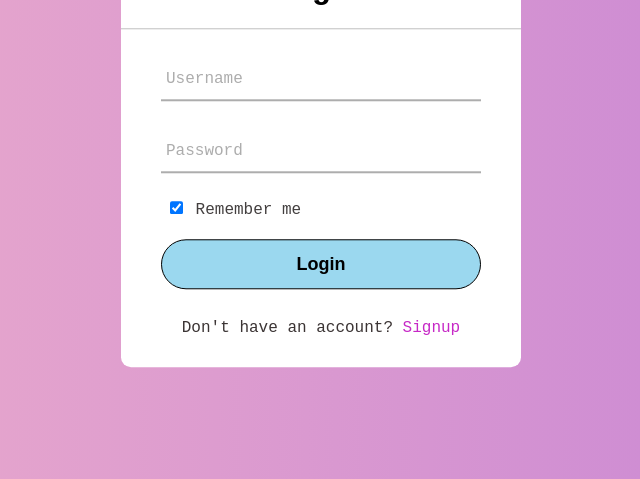
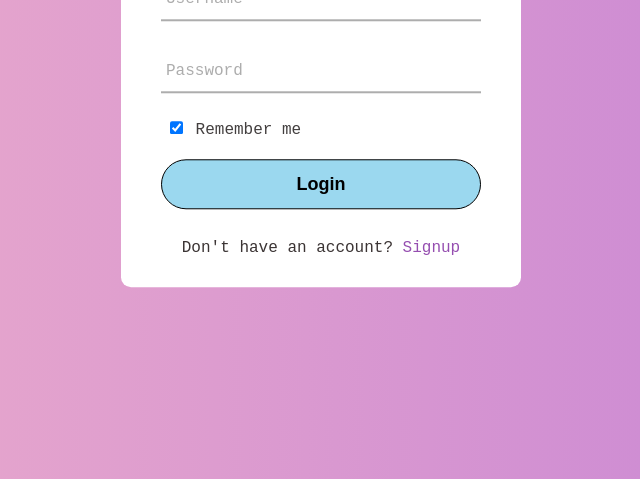
Before and after one commit to BrennaJoy/CMPE131_Project, a Flask app: page / in a window 1280 px wide. Shown: the part 321-800 px from the top of the page, without its empty margins (319-959 px from the left). Run offline with Flask 2, Linux system fonts and the light colour scheme.

Commit message:
Update login.html

```diff
--- a/app/templates/login.html
+++ b/app/templates/login.html
@@ -10,7 +10,7 @@
 
 .center{
     position: absolute;
-    top: 60%;
+    top: 50%;
     left: 50%;
     transform: translate(-50%, -50%);
     width: 400px;
@@ -70,7 +70,7 @@ form .txt_field{
 .txt_field input:focus ~ label,
 .txt_field input:valid ~ label{
     top: -5px;
-    color: rgb(204, 129, 204);
+    color: #954eb0;
 }
 
 .txt_field input:focus ~ span::before,
@@ -114,7 +114,7 @@ input[type="submit"]:hover{
 }
 
 .signup_link a{
-    color: rgb(198, 40, 198);
+    color: #954eb0;
     text-decoration: none;
 }
 
@@ -126,10 +126,7 @@ input[type="submit"]:hover{
 {% extends "base.html" %}
 
 {% block mycontent %}
-<div class = "wrapper">
-    <div class = "logo">
-        <center><img src = "/images/TLogo.png"logo"></center>
-        </div>
+
 <div class="center">
 
     <h1>Login</h1>
```
